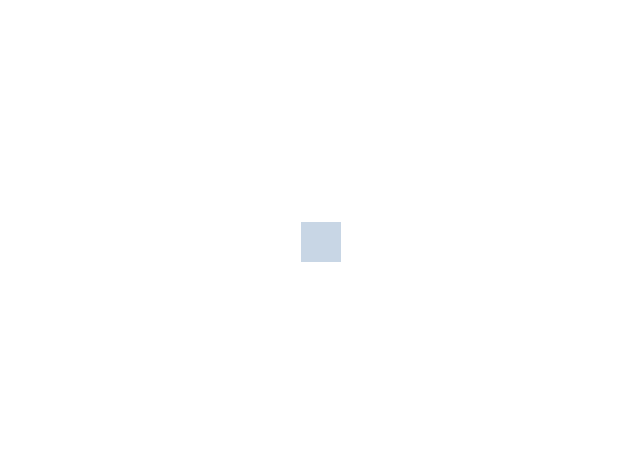
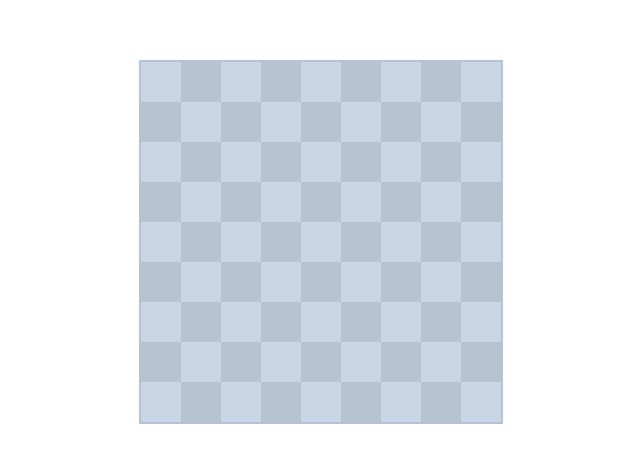
Before and after one commit to shdq/minesweeper, a React (Create React App) app: page / in a window 1280 px wide. Shown: the part 158-620 px from the top of the page, without its empty margins (319-959 px from the left). Built offline with nearby package versions, Linux system fonts and the light colour scheme.

Commit message:
fixed 9x9 field, colored like chessboard, random filled with mines

```diff
--- a/src/App.js
+++ b/src/App.js
@@ -2,17 +2,36 @@ import React, { Component } from "react";
 import Cell from "./components/cellComponent";
 import styled from "styled-components";
 
-const Wrapper = styled.span`
+const Field = styled.span`
+  border: 2px solid #b6c3d1;
   display: flex;
+  flex-wrap: wrap;
+  width: 360px;
 `;
+
+const mines = 10;
+const size = 9;
+const bomb = "💣";
 
 class App extends Component {
   render() {
-    return (
-      <Wrapper>
-        <Cell value="💣" />
-      </Wrapper>
-    );
+    const cells = Array(size * size).fill(0);
+    let planted = mines;
+    while (planted > 0) {
+      for (let i = 0; i < size * size; i++) {
+        if (planted > 0 && cells[i] === 0 && Math.random() <= 0.10) {
+          cells[i] = bomb;
+          planted--;
+          // console.log({ planted });
+        }
+      }
+    }
+
+    const grid = cells.map((value, index) => (
+      <Cell key={index.toString()} background={index} value={value} />
+    ));
+
+    return <Field>{grid}</Field>;
   }
 }
 
--- a/src/components/cellComponent.js
+++ b/src/components/cellComponent.js
@@ -1,4 +1,4 @@
-import React from "react";
+import React, { Component } from "react";
 
 import styled from "styled-components";
 
@@ -6,7 +6,15 @@ const Square = styled.span`
   position: relative;
   width: 40px;
   height: 40px;
-  background-color: ${props => (props.isFlagged ? "#c8d6e5" : "#8395a7")};
+  background-color: ${props => {
+    if (props.isFlagged && props.isEven) {
+      return "#c8d6e5";
+    }
+    if (props.isFlagged && !props.isEven) {
+      return "#b6c3d1";
+    }
+    if (!props.isFlagged) return "#ebf0f5;";
+  }};
   display: inline-flex;
   align-items: center;
   justify-content: center;
@@ -20,15 +28,15 @@ const Square = styled.span`
     content: "";
     width: ${props => (props.isOpened || props.isFlagged ? "0px" : "40px")};
     height: ${props => (props.isOpened || props.isFlagged ? "0px" : "40px")};
-    ${props => (props.isFlagged ? "" : "background-color: #c8d6e5")};
+    background-color: ${props => (props.isEven ? "#c8d6e5" : "#b6c3d1")};
   }
 
-  &:hover:before {
-    background-color: ${props => (!props.isFlagged ? "#8395a7" : "#c8d6e5")};
+  &:hover {
+    opacity: ${props => (!props.isOpened ? "0.85" : "")};
   }
 `;
 
-class Cell extends React.Component {
+class Cell extends Component {
   constructor(props) {
     super(props);
     this.state = {
@@ -42,9 +50,16 @@ class Cell extends React.Component {
 
   handleClick(e) {
     e.preventDefault();
-    this.setState({
-      isOpened: !this.state.isFlagged
-    });
+    if (!this.state.isFlagged) {
+      this.setState({
+        isOpened: true
+      });
+    }
+    if (this.state.value === "💣") {
+      this.setState({
+        value: "💥"
+      });
+    }
     console.log("Left click was clicked.");
   }
 
@@ -59,14 +74,17 @@ class Cell extends React.Component {
   }
 
   render() {
+    let value;
+    this.state.value === 0 ? (value = "") : (value = this.state.value);
     return (
       <Square
+        isEven={this.props.background % 2 === 0 ? true : false}
         isOpened={this.state.isOpened}
         isFlagged={this.state.isFlagged}
         onContextMenu={this.handleRightClick}
         onClick={this.handleClick}
       >
-        {this.state.isFlagged ? "🚩" : this.state.value}
+        {this.state.isFlagged ? "🚩" : value}
       </Square>
     );
   }
```
